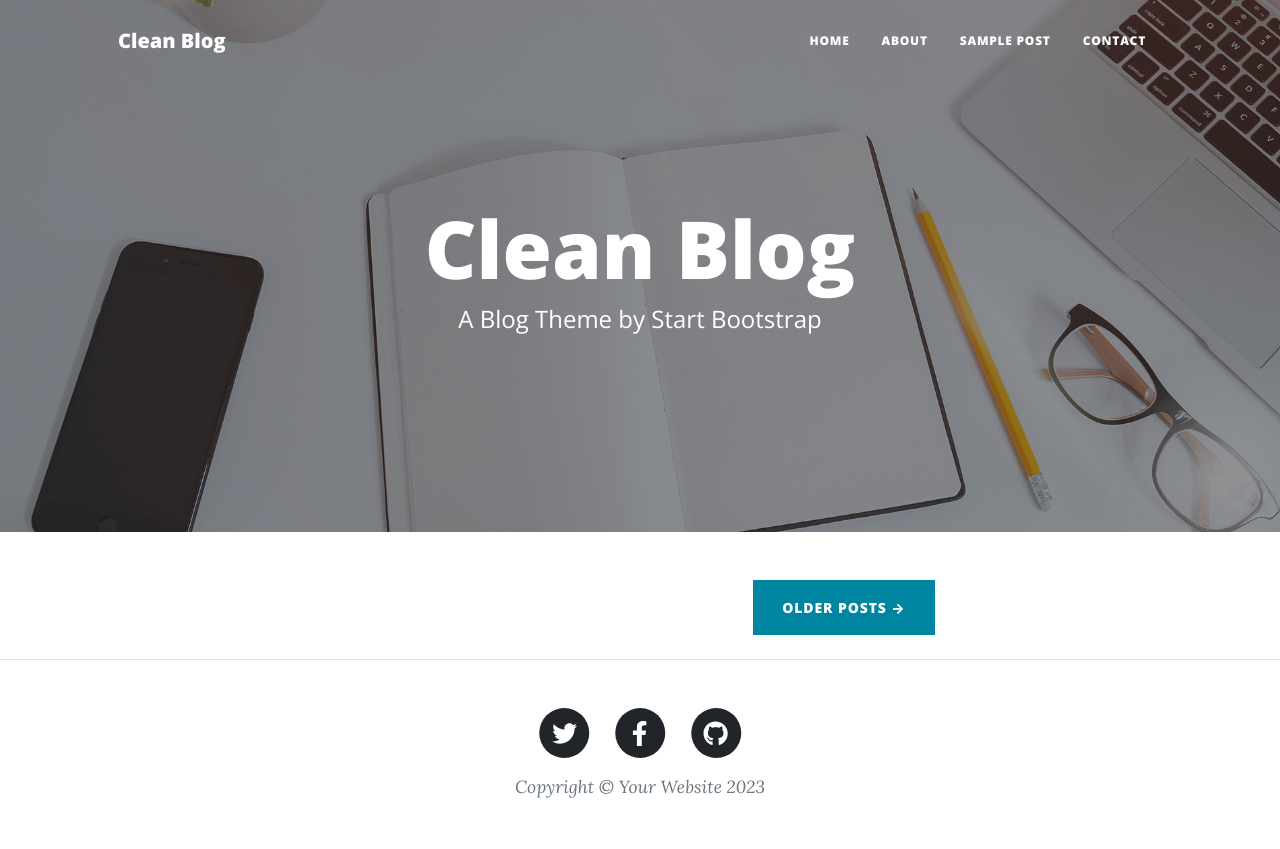
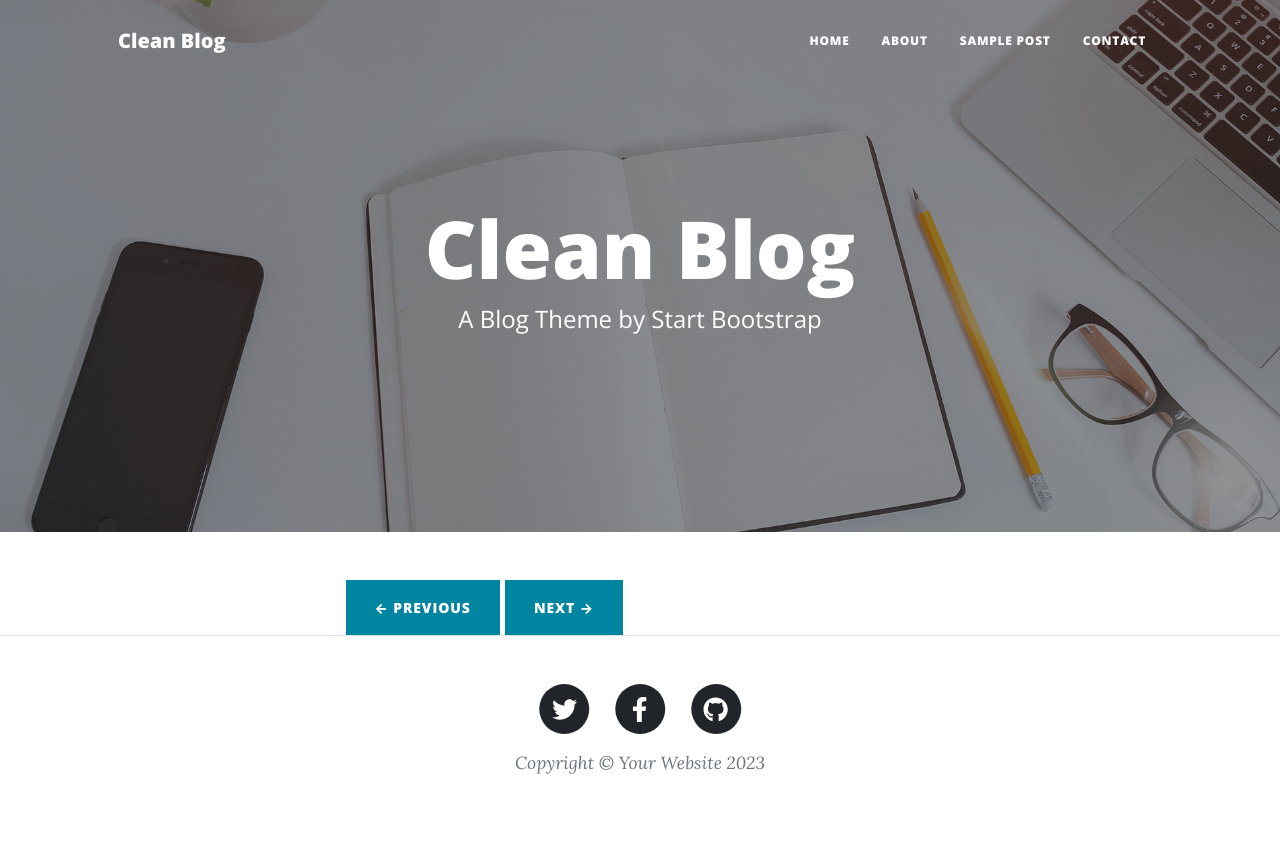
Before and after one commit to YashSewarik/Flask, a Flask app: page / in a window 1280 px wide. After the commit the page ends 774 px from the top, so only its background shows below. Run offline with Flask 3, Linux system fonts and the light colour scheme; data that the repository does not hold is empty; some libraries are stand-ins or nearby versions.

Commit message:
Added pagination

```diff
--- a/Blog Website/config.json
+++ b/Blog Website/config.json
@@ -8,7 +8,7 @@
         "gmail-user":"yashsewarik1@gmail.com",
         "gmail-password":"oqjqyspnbvhiymju",
         "about-text":"Let me tell you something you already know. The world ain't all sunshine and rainbows. It's a very mean and nasty place, and I don't care how tough you are, it will beat you to your knees and keep you there permanently if you let it. You, me, or nobody is gonna hit as hard as life. But it ain't about how hard you hit. It's about how hard you can get hit and keep moving forward; how much you can take and keep moving forward. That's how winning is done! Now, if you know what you're worth, then go out and get what you're worth. But you gotta be willing to take the hits, and not pointing fingers saying you ain't where you wanna be because of him, or her, or anybody. Cowards do that and that ain't you. You're better than that! I'm always gonna love you, no matter what. No matter what happens. You're my son and you're my blood. You're the best thing in my life. But until you start believing in yourself, you ain't gonna have a life.",
-        "no_of_posts":5,
+        "no_of_posts":1,
         "admin_user":"123",
         "admin_password": "123"
 
--- a/Blog Website/main.py
+++ b/Blog Website/main.py
@@ -3,6 +3,7 @@ from flask_sqlalchemy import SQLAlchemy
 from flask_mail import Mail
 from datetime import datetime
 import json
+import math
 
 
 
@@ -43,6 +44,27 @@ class Posts(db.Model):
     content = db.Column(db.String(120), nullable=False)
     date = db.Column(db.String(12), nullable=True)
 
+
+@app.route("/")
+def home():
+    posts = Posts.query.filter_by().all()
+    last = math.ceil(len(posts)/int(params['no_of_posts']))
+    page = request.args.get('page')
+    if (not str(page).isnumeric()):
+        page = 1
+    page = int(page)
+    posts = posts[(page-1)*int(params['no_of_posts']):(page-1)*int(params['no_of_posts'])+ int(params['no_of_posts'])]
+    if page==1:
+        prev = "#"
+        next = "/?page="+ str(page+1)
+    elif page==last:
+        prev = "/?page="+ str(page-1)
+        next = "#"
+    else:
+        prev = "/?page="+ str(page-1)
+        next = "/?page="+ str(page+1)
+
+    return render_template('index.html', params=params, posts=posts, prev=prev, next=next)
 
 
 @app.route("/")
--- a/Blog Website/templates/index.html
+++ b/Blog Website/templates/index.html
@@ -39,10 +39,11 @@
 
                   {% endfor %}
 
+                    <div class=""clear-fix">
+                 <a class="btn btn-primary text-uppercase float-left" href="{{prev}}">&larr; Previous </a>
 
-
-
-                    <div class="d-flex justify-content-end mb-4"><a class="btn btn-primary text-uppercase" href="#!">Older Posts →</a></div>
+                    <a class="btn btn-primary text-uppercase float-right" href="{{next}}">Next &rarr;</a>
+                </div>
                 </div>
             </div>
         </div>
--- a/Blog Website/templates/post.html
+++ b/Blog Website/templates/post.html
@@ -3,8 +3,7 @@
 
 
         <!-- Page Header-->
-        {% set fname='img/' + post.img_file %}
-        <header class="masthead" style="background-image: url('{{ url_for('static', filename=fname) }}')">
+        <header class="masthead" style="background-image: url('{{ url_for('static', filename='assets/img/home-bg.jpg')}}')">
             <div class="container position-relative px-4 px-lg-5">
                 <div class="row gx-4 gx-lg-5 justify-content-center">
                     <div class="col-md-10 col-lg-8 col-xl-7">
```
